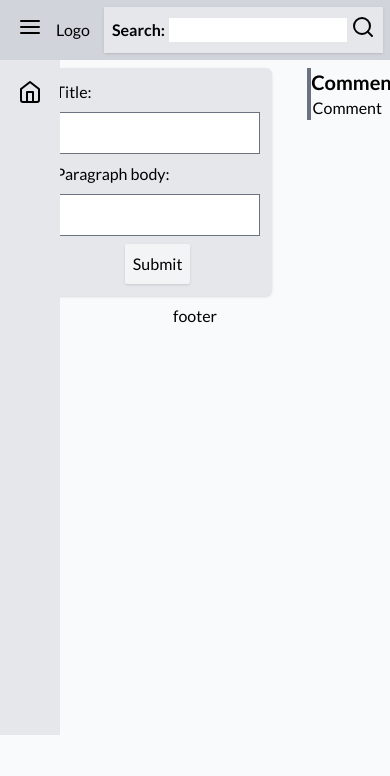
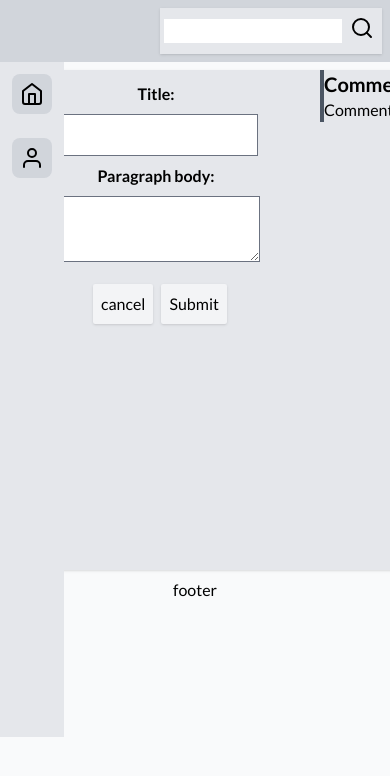
Before and after one commit to invalid-code/my-blog-website, a Django app: page /create-new-blog/ in a window 390 px wide; the page is wider, and only the part inside the window is pictured. Shown: the top 776 px of that part. Run offline with Django 4.2, Linux system fonts and the light colour scheme; some libraries are stand-ins or nearby versions.

Commit message:
made ui more responsive and version 1 of edting blogs

```diff
--- a/mysite/my_blog/static/my_blog/index.css
+++ /dev/null
@@ -1,3 +0,0 @@
-h1 {
-  color: brown;
-}
--- a/mysite/my_blog/static/my_blog/index.js
+++ /dev/null
@@ -1,34 +0,0 @@
-$(document).ready(function () {
-  console.log('im ready');
-  let left_sidebar_state = true;
-  $('#left-sidebar-btn').click(function () {
-    if (left_sidebar_state) {
-      left_sidebar_state = false;
-      $('#left-sidebar').css({
-        display: 'block',
-        position: 'absolute',
-        top: '60px',
-        left: '60px',
-        width: '15rem',
-        'background-color': 'rgb(229 231 235)',
-        height: '100vh',
-        padding: '20px',
-        'padding-left': '0px',
-      });
-    } else {
-      left_sidebar_state = true;
-      $('#left-sidebar').hide();
-    }
-  });
-  // $('#edit_blog').click(function () {
-  //   let blog_title = $('#blog_title').text();
-  //   let blog_paragraph = $('#blog_paragraph_body').text();
-  //   $('#blog_title').replaceWith(
-  //     `<input value=${blog_title} name='blog_title'></input>`
-  //   );
-  //   $('#blog_paragraph_body').replaceWith(
-  //     `<input value=${blog_paragraph} name='blog_paragraph_body'></input>`
-  //   );
-  //   $('#cancel_button').css({ display: 'block' });
-  // });
-});
--- a/mysite/my_blog/templates/my_blog/base.html
+++ b/mysite/my_blog/templates/my_blog/base.html
@@ -8,27 +8,19 @@
   <meta name="viewport" content="width=device-width, initial-scale=1.0">
   <title>{% block title %}{% endblock %}</title>
   {% tailwind_css %}
-  {% block static_files %}{% load static %}{% endblock %}
+  {% load static %}
+  {% block static_files %}{% endblock %}
   <script src="https://ajax.googleapis.com/ajax/libs/jquery/3.6.0/jquery.min.js"></script>
 </head>
 
 <body class="font-Lato bg-gray-50">
   <div class="" name="top">
     <nav>
-      <div class="bg-gray-300 p-[7px] flex items-center">
-
-        <div class="w-[45px] text-center">
-          <button type="button" id="left-sidebar-btn">
-            <svg xmlns="http://www.w3.org/2000/svg" width="24" height="24" viewBox="0 0 24 24" fill="none"
-              stroke="currentColor" stroke-width="2" stroke-linecap="round" stroke-linejoin="round" class="">
-              <line x1="3" y1="12" x2="21" y2="12"></line>
-              <line x1="3" y1="6" x2="21" y2="6"></line>
-              <line x1="3" y1="18" x2="21" y2="18"></line>
-            </svg>
-          </button>
-        </div>
-        <div class="absolute top-[60px] left-0 w-[60px] bg-gray-200 h-[80vh]" name="left-sidebar">
-          <div class="flex items-center flex-col p-5">
+      <div class="bg-gray-300 p-2 flex items-center">
+        <div class="absolute top-[62px] left-0 w-max bg-gray-200 h-[80vh]" name="left-sidebar">
+          <div class="flex items-center flex-col">
+            <div class="sidebar-icon">
+              <a href="/">
                 <div>
                   <svg xmlns="http://www.w3.org/2000/svg" width="24" height="24" viewBox="0 0 24 24" fill="none"
                     stroke="currentColor" stroke-width="2" stroke-linecap="round" stroke-linejoin="round" class="">
@@ -36,22 +28,30 @@
                     <polyline points="9 22 9 12 15 12 15 22"></polyline>
                   </svg>
                 </div>
+              </a>
+            </div>
+            <div class="sidebar-icon">
+              <a href="/about-me">
+                <svg xmlns="http://www.w3.org/2000/svg" width="24" height="24" viewBox="0 0 24 24" fill="none"
+                  stroke="currentColor" stroke-width="2" stroke-linecap="round" stroke-linejoin="round"
+                  class="feather feather-user">
+                  <path d="M20 21v-2a4 4 0 0 0-4-4H8a4 4 0 0 0-4 4v2"></path>
+                  <circle cx="12" cy="7" r="4"></circle>
+                </svg>
+              </a>
             </div>
           </div>
-
+        </div>
         <div class="flex-1">
-          <div class="p-1 flex items-center">
-            Logo
-            <!-- <img src="" alt=""> -->
+          <!-- <div class="p-1 flex h-items-center rounded-3xl">
+            <img src="{% static 'favicon.ico' %}" alt="my logo">
+          </div> -->
         </div>
-        </div>
-        <div class="">
-          <div class="bg-gray-200 w-max p-1 shadow">
+        <div class="bg-gray-200 w-max p-1 shadow h-max">
           <form method="POST">
             {% csrf_token %}
             <div class="flex items-center">
-                <div class="p-1 font-bold">Search:</div>
-                <input class=""></input>
+              <input class="mr-1"></input>
               <div class="p-1">
                 <button type="submit">
                   <svg xmlns="http://www.w3.org/2000/svg" width="24" height="24" viewBox="0 0 24 24" fill="none"
@@ -65,23 +65,12 @@
           </form>
         </div>
       </div>
-      </div>
     </nav>
   </div>
-  <div class="hidden text-center" id="left-sidebar">
-    <a href="/">
-      Home
-    </a>
-  </div>
-  </div>
-  <div>
-    <div class="hidden text-center"><a href="about-me/">About me</a></div>
-  </div>
-  <div class="p-2">
   <div class="grid grid-cols-[80%_20%]">
-      <div name="main-content">{% block content %}{% endblock %}</div>
-      <div name="right-sidebar">
-        <div class="w-[100%] border-l-4 border-l-gray-500">
+    <div class="p-2" name="main-content">{% block content %}{% endblock %}</div>
+    <div class="p-2" name="right-sidebar">
+      <div class="w-[100%] border-l-4 border-l-gray-600">
         <div class="text-center font-bold text-xl">Comments</div>
         <div class="text-right">
           <ul>
@@ -91,11 +80,10 @@
       </div>
     </div>
   </div>
-  </div>
   <div class="text-center" name="bottom">
     <footer>footer</footer>
   </div>
-  <script src="{% static 'my_blog/index.js' %}"></script>
+  {% block js %}{% endblock %}
 </body>
 
 </html>
--- a/mysite/my_blog/templates/my_blog/create_blog.html
+++ b/mysite/my_blog/templates/my_blog/create_blog.html
@@ -1,6 +1,6 @@
 {% extends "my_blog/base.html" %}
 
-{% block title %}{% endblock %}
+{% block title %}create blog{% endblock %}
 
 {% block static %}{% endblock %}
 
@@ -8,23 +8,30 @@
 <div class="flex justify-center" id="new_blog" name="new_blog">
   <form method="POST">
     {% csrf_token %}
-    <div class="h-max w-max p-2 bg-gray-200 shadow rounded-md items-center justify-center" name="main-content">
-      <div class="p-1">
+    <div class="h-[500px] w-[700px] p-2 bg-gray-200 shadow rounded-md items-center justify-center" name="main-content">
+      <div class="p-1 text-center font-semibold">
         <h2>Title:</h2>
       </div>
-      <div class="p-1">
+      <div class="p-1 text-center">
         <input name="title" type="text"></input>
       </div>
-      <div class="p-1">
+      <div class="p-1 text-center font-semibold">
         <h2>Paragraph body:</h2>
       </div>
-      <div class="p-1">
-        <input name="paragraph_body" type="text"></input>
+      <div class="p-1 text-center">
+        <textarea name="paragraph_body" type="text"></textarea>
       </div>
-      <div class="m-auto my-1 p-2 bg-gray-100 w-max rounded-sm shadow hover:bg-gray-300">
-        <button type="submit" value="newBlog" name="newBlog">Submit</button>
+      <div class="my-1 flex items-center justify-center">
+        <div class="m-2 p-2 bg-gray-100 h-max w-max rounded-sm shadow hover:bg-gray-300">
+          <a href="/">cancel</a>
+        </div>
+        <div class=" my-1 p-2 bg-gray-100 h-max w-max rounded-sm shadow hover:bg-gray-300">
+          <button type="submit" value="newBlog" name="newBlog">Submit</button>
+        </div>
       </div>
     </div>
   </form>
 </div>
 {% endblock %}
+
+{% block js %}{% endblock %}
--- a/mysite/my_blog/urls.py
+++ b/mysite/my_blog/urls.py
@@ -4,6 +4,6 @@ from . import views
 urlpatterns = [
     path("", views.index, name="index"),
     path("create-new-blog/", views.create_blog, name="create new blog"),
-    path("<str:blog_id>/", views.blogs, name="blogs"),
+    path("blogs/<str:blog_id>/", views.blogs, name="blogs"),
     path("about-me/", views.about_me, name="about me"),
 ]
--- a/mysite/my_blog/views.py
+++ b/mysite/my_blog/views.py
@@ -16,13 +16,13 @@ def index(response):
     #     edit_blog_title = response.POST.get("blog_title")
     #     edit_blog_paragraph = response.POST.get("blog_paragraph_body")
 
-    #     if new_blog:
-    #         new_blog_form = {
-    #         "title": blog_body,
-    #         "time": current_time.strftime("%m/%d/%Y %H:%M"),
-    #         "Paragraph_body": blog_title,
-    #     }
-    #         collection.insert_one(new_blog_form)
+        # if new_blog:
+        #     new_blog_form = {
+        #     "title": blog_body,
+        #     "time": current_time.strftime("%m/%d/%Y %H:%M"),
+        #     "Paragraph_body": blog_title,
+        # }
+        #     collection.insert_one(new_blog_form)
     #     if save_blog:
     #         if edit_blog_paragraph or edit_blog_title:
     #             _id = ObjectId(edit_blog_id)
@@ -38,7 +38,17 @@ def about_me(response):
     return render(response, "my_blog/about_me.html", {})
 
 def blogs(response, blog_id):
-    return render(response, "my_blog/blogs.html", {})
+    if response.method == "POST":
+        save_blog = response.POST.get("save_blog")
+        edit_blog_paragraph = response.POST.get("blog_paragraph_body")
+        edit_blog_title = response.POST.get("blog_title")
+        if save_blog:
+            if edit_blog_paragraph and edit_blog_title:
+                _id = ObjectId(blog_id)
+                blog_updates = {"$set": {"title": edit_blog_title, "Paragraph_body": edit_blog_paragraph}}
+                collection.update_one({"_id":_id}, blog_updates)
+    blog = list(collection.find({"_id":ObjectId(blog_id)}))
+    return render(response, "my_blog/blogs.html", {"blog_items": blog[0]})
 
 def create_blog(response):
     if response.method == "POST":
--- a/mysite/mysite/urls.py
+++ b/mysite/mysite/urls.py
@@ -1,4 +1,5 @@
-"""mysite URL Configuration
+"""
+mysite URL Configuration
 
 The `urlpatterns` list routes URLs to views. For more information please see:
     https://docs.djangoproject.com/en/4.0/topics/http/urls/
@@ -19,7 +20,6 @@ from django.urls import path, include
 urlpatterns = [
     path("admin/", admin.site.urls),
     path("", include("my_blog.urls")),
-    path("blogs/", include("my_blog.urls")),
     path("about-me/", include("my_blog.urls")),
     path("__reload__/", include("django_browser_reload.urls")),
 ]
--- a/mysite/theme/static/css/dist/styles.css
+++ b/mysite/theme/static/css/dist/styles.css
@@ -687,8 +687,8 @@ select{
   position: relative;
 }
 
-.top-\[60px\]{
-  top: 60px;
+.top-\[62px\]{
+  top: 62px;
 }
 
 .left-0{
@@ -703,8 +703,16 @@ select{
   right: 30px;
 }
 
+.m-2{
+  margin: 0.5rem;
+}
+
 .m-auto{
   margin: auto;
+}
+
+.m-1{
+  margin: 0.25rem;
 }
 
 .mx-auto{
@@ -712,9 +720,18 @@ select{
   margin-right: auto;
 }
 
+.my-auto{
+  margin-top: auto;
+  margin-bottom: auto;
+}
+
 .my-1{
   margin-top: 0.25rem;
   margin-bottom: 0.25rem;
+}
+
+.mr-1{
+  margin-right: 0.25rem;
 }
 
 .block{
@@ -723,10 +740,6 @@ select{
 
 .flex{
   display: flex;
-}
-
-.inline-flex{
-  display: inline-flex;
 }
 
 .grid{
@@ -745,6 +758,10 @@ select{
   height: 80vh;
 }
 
+.h-\[500px\]{
+  height: 500px;
+}
+
 .h-max{
   height: -webkit-max-content;
   height: -moz-max-content;
@@ -753,18 +770,6 @@ select{
 
 .h-\[170px\]{
   height: 170px;
-}
-
-.w-screen{
-  width: 100vw;
-}
-
-.w-\[45px\]{
-  width: 45px;
-}
-
-.w-\[60px\]{
-  width: 60px;
 }
 
 .w-max{
@@ -777,68 +782,16 @@ select{
   width: 100%;
 }
 
-.w-8{
-  width: 2rem;
+.w-\[700px\]{
+  width: 700px;
+}
+
+.w-\[35px\]{
+  width: 35px;
 }
 
 .w-\[170px\]{
   width: 170px;
-}
-
-.w-\[10px\]{
-  width: 10px;
-}
-
-.w-7{
-  width: 1.75rem;
-}
-
-.w-9{
-  width: 2.25rem;
-}
-
-.w-32{
-  width: 8rem;
-}
-
-.w-16{
-  width: 4rem;
-}
-
-.w-20{
-  width: 5rem;
-}
-
-.w-\[100px\]{
-  width: 100px;
-}
-
-.w-\[75px\]{
-  width: 75px;
-}
-
-.w-\[80px\]{
-  width: 80px;
-}
-
-.w-\[90px\]{
-  width: 90px;
-}
-
-.w-28{
-  width: 7rem;
-}
-
-.w-\[50px\]{
-  width: 50px;
-}
-
-.w-\[40px\]{
-  width: 40px;
-}
-
-.w-\[35px\]{
-  width: 35px;
 }
 
 .flex-1{
@@ -857,16 +810,17 @@ select{
   grid-template-columns: repeat(4, minmax(0, 1fr));
 }
 
+.grid-rows-\[max-content_85\%_max-content\]{
+  grid-template-rows: -webkit-max-content 85% -webkit-max-content;
+  grid-template-rows: max-content 85% max-content;
+}
+
 .flex-col{
   flex-direction: column;
 }
 
 .items-center{
   align-items: center;
-}
-
-.justify-end{
-  justify-content: flex-end;
 }
 
 .justify-center{
@@ -877,16 +831,16 @@ select{
   gap: 1rem;
 }
 
-.rounded-md{
-  border-radius: 0.375rem;
+.rounded-3xl{
+  border-radius: 1.5rem;
 }
 
 .rounded-sm{
   border-radius: 0.125rem;
 }
 
-.rounded-3xl{
-  border-radius: 1.5rem;
+.rounded-md{
+  border-radius: 0.375rem;
 }
 
 .border-l-4{
@@ -896,6 +850,16 @@ select{
 .border-l-gray-500{
   --tw-border-opacity: 1;
   border-left-color: rgb(107 114 128 / var(--tw-border-opacity));
+}
+
+.border-l-gray-600{
+  --tw-border-opacity: 1;
+  border-left-color: rgb(75 85 99 / var(--tw-border-opacity));
+}
+
+.border-l-gray-900{
+  --tw-border-opacity: 1;
+  border-left-color: rgb(17 24 39 / var(--tw-border-opacity));
 }
 
 .bg-gray-50{
@@ -918,20 +882,12 @@ select{
   background-color: rgb(243 244 246 / var(--tw-bg-opacity));
 }
 
-.p-\[7px\]{
-  padding: 7px;
-}
-
-.p-5{
-  padding: 1.25rem;
+.p-2{
+  padding: 0.5rem;
 }
 
 .p-1{
   padding: 0.25rem;
-}
-
-.p-2{
-  padding: 0.5rem;
 }
 
 .text-center{
@@ -960,9 +916,8 @@ select{
   line-height: 1.75rem;
 }
 
-.text-lg{
-  font-size: 1.125rem;
-  line-height: 1.75rem;
+.font-semibold{
+  font-weight: 600;
 }
 
 .font-bold{
@@ -987,6 +942,32 @@ select{
   box-shadow: var(--tw-ring-offset-shadow, 0 0 #0000), var(--tw-ring-shadow, 0 0 #0000), var(--tw-shadow);
 }
 
+.sidebar-icon{
+  margin: 0.75rem;
+  display: flex;
+  height: 2.5rem;
+  width: 2.5rem;
+  align-items: center;
+  justify-content: center;
+  border-radius: 0.5rem;
+  --tw-bg-opacity: 1;
+  background-color: rgb(209 213 219 / var(--tw-bg-opacity));
+}
+
+.sidebar-icon:hover{
+  --tw-bg-opacity: 1;
+  background-color: rgb(156 163 175 / var(--tw-bg-opacity));
+}
+
+.blog-btn{
+  padding: 0.25rem;
+}
+
+.blog-btn:hover{
+  --tw-text-opacity: 1;
+  color: rgb(107 114 128 / var(--tw-text-opacity));
+}
+
 .hover\:scale-105:hover{
   --tw-scale-x: 1.05;
   --tw-scale-y: 1.05;
```
Also changed, not shown: mysite/my_blog/static/my_blog/blogs.js (added, +18 -0 lines), mysite/my_blog/templates/my_blog/blogs.html (+37 -3 lines), mysite/my_blog/templates/my_blog/index.html (+1 -15 lines), mysite/theme/static_src/src/styles.css (+8 -0 lines). Lines whose indentation alone changed are shown as unchanged.
